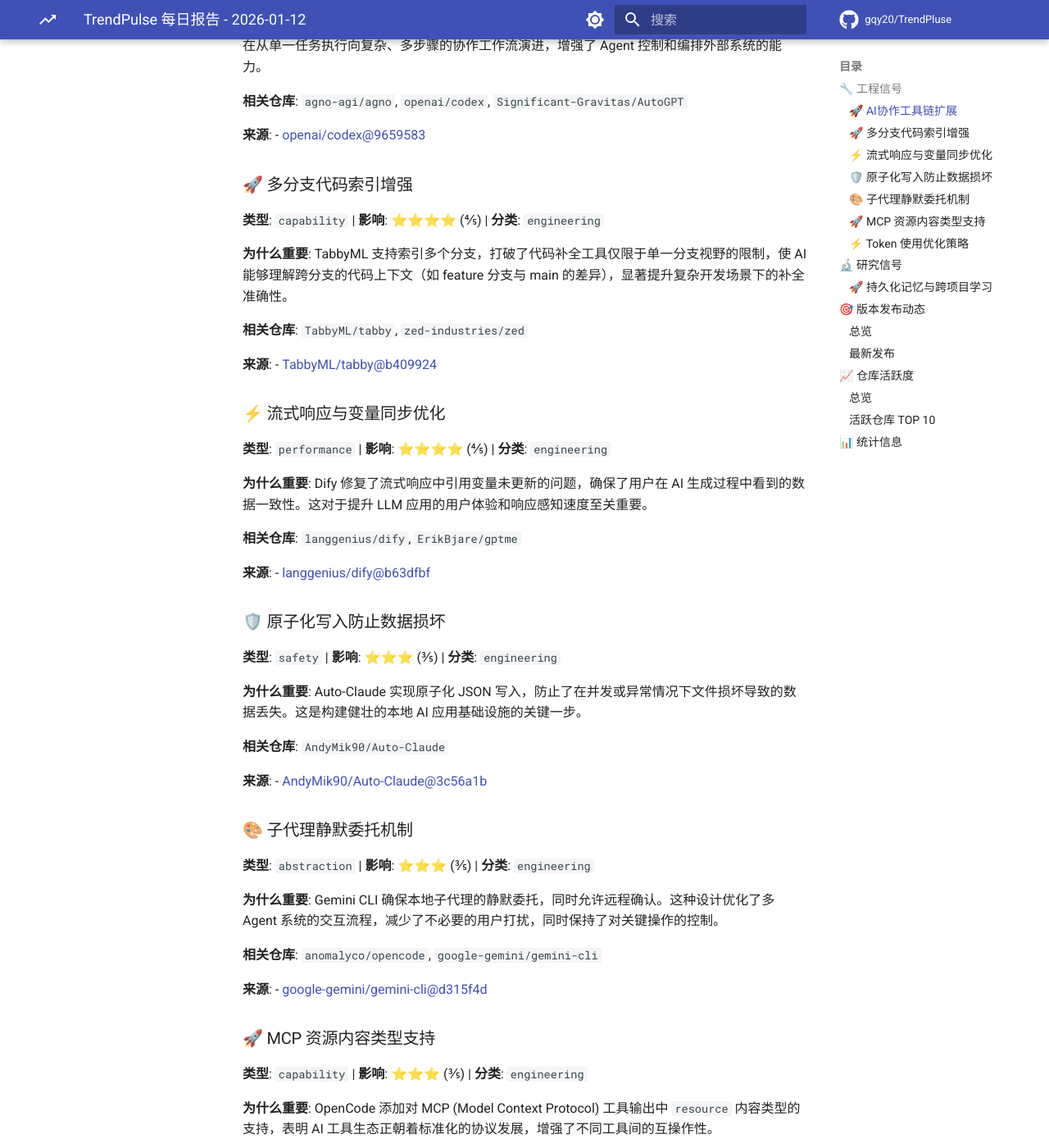
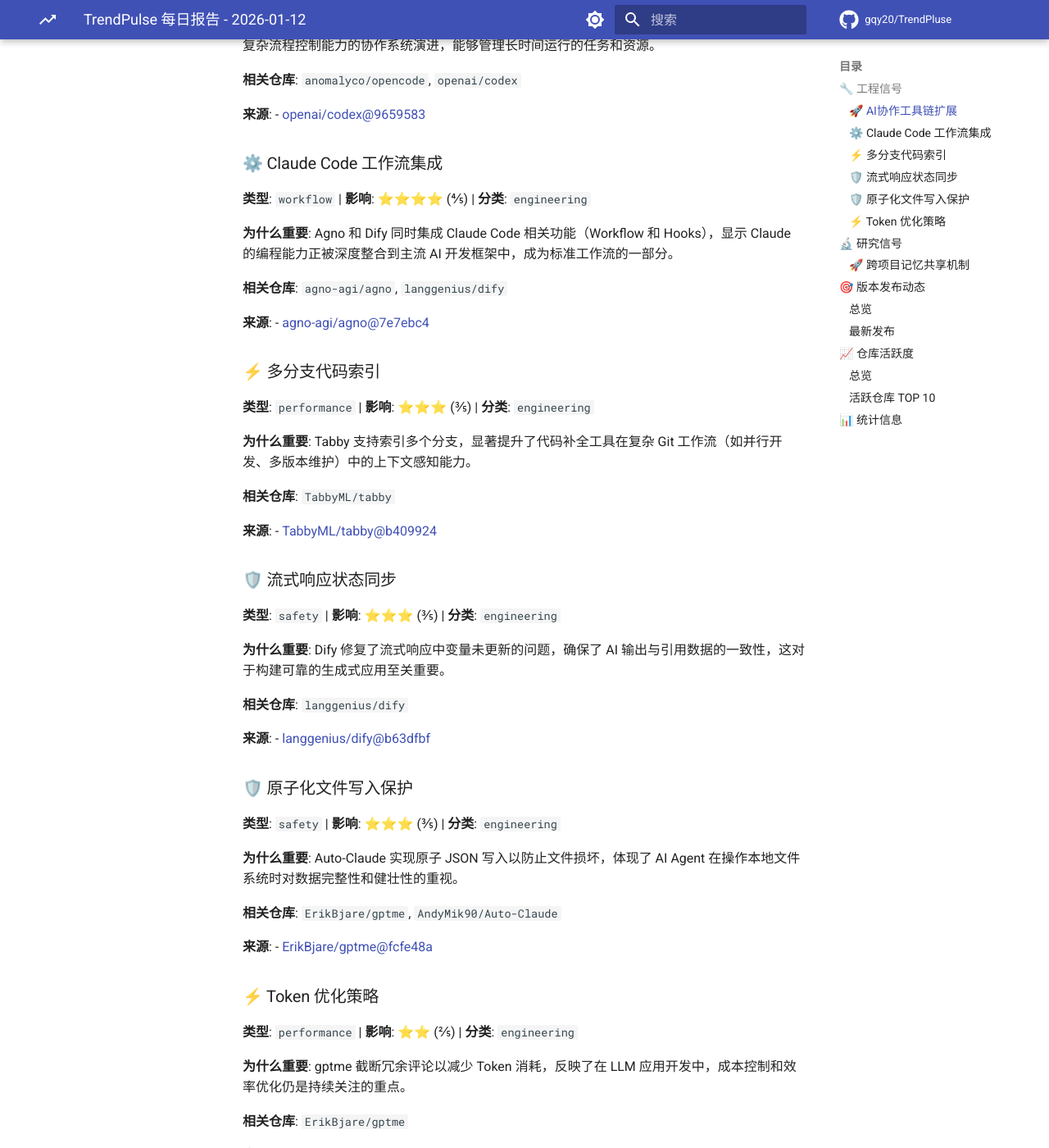
Before and after one commit to gqy20/TrendPluse, an MkDocs documentation site: the page built from docs/reports/report-2026-01-12.md, in a window 1280 px wide and 1400 px high, scrolled down 414 px. Shown: the whole window at 82% size. Built offline with MkDocs 1.6.1 and Material for MkDocs 9.7.7, drawn with Linux system fonts in a browser that asks for light colours; nearby versions of some CDN libraries; library files that are not in the unit come from our copies; comment, search, counter and statistics services are not loaded; some of the changed text lies outside the part shown.

Commit message:
docs: update daily trend report [skip ci]

```diff
--- a/docs/reports/report-2026-01-12.md
+++ b/docs/reports/report-2026-01-12.md
@@ -8,79 +8,67 @@
 
 **类型**: `capability` | **影响**: ⭐⭐⭐⭐⭐ (5/5) | **分类**: `engineering`
 
-**为什么重要**: OpenAI Codex 新增 'close' 和 'wait' 协作工具，并引入测试框架，标志着 AI Agent 正在从单一任务执行向复杂、多步骤的协作工作流演进，增强了 Agent 控制和编排外部系统的能力。
+**为什么重要**: OpenAI Codex 新增 close 和 wait 工具，表明 AI Agent 正在从单纯的代码生成向具备复杂流程控制能力的协作系统演进，能够管理长时间运行的任务和资源。
 
-**相关仓库**: `agno-agi/agno`, `openai/codex`, `Significant-Gravitas/AutoGPT`
+**相关仓库**: `anomalyco/opencode`, `openai/codex`
 
 **来源**:
 - [openai/codex@9659583](https://github.com/openai/codex/commit/9659583559322581b34e732cb6afeda9646de522)
 
 
-### 🚀 多分支代码索引增强
+### ⚙️ Claude Code 工作流集成
 
-**类型**: `capability` | **影响**: ⭐⭐⭐⭐ (4/5) | **分类**: `engineering`
+**类型**: `workflow` | **影响**: ⭐⭐⭐⭐ (4/5) | **分类**: `engineering`
 
-**为什么重要**: TabbyML 支持索引多个分支，打破了代码补全工具仅限于单一分支视野的限制，使 AI 能够理解跨分支的代码上下文（如 feature 分支与 main 的差异），显著提升复杂开发场景下的补全准确性。
+**为什么重要**: Agno 和 Dify 同时集成 Claude Code 相关功能（Workflow 和 Hooks），显示 Claude 的编程能力正被深度整合到主流 AI 开发框架中，成为标准工作流的一部分。
 
-**相关仓库**: `TabbyML/tabby`, `zed-industries/zed`
+**相关仓库**: `agno-agi/agno`, `langgenius/dify`
+
+**来源**:
+- [agno-agi/agno@7e7ebc4](https://github.com/agno-agi/agno/commit/7e7ebc46c37be9ccd09da7f8898f4d86289dc8ba)
+
+
+### ⚡ 多分支代码索引
+
+**类型**: `performance` | **影响**: ⭐⭐⭐ (3/5) | **分类**: `engineering`
+
+**为什么重要**: Tabby 支持索引多个分支，显著提升了代码补全工具在复杂 Git 工作流（如并行开发、多版本维护）中的上下文感知能力。
+
+**相关仓库**: `TabbyML/tabby`
 
 **来源**:
 - [TabbyML/tabby@b409924](https://github.com/TabbyML/tabby/commit/b409924ffebd3dbfa50ec9bf91e0ef934eceb067)
 
 
-### ⚡ 流式响应与变量同步优化
+### 🛡️ 流式响应状态同步
 
-**类型**: `performance` | **影响**: ⭐⭐⭐⭐ (4/5) | **分类**: `engineering`
+**类型**: `safety` | **影响**: ⭐⭐⭐ (3/5) | **分类**: `engineering`
 
-**为什么重要**: Dify 修复了流式响应中引用变量未更新的问题，确保了用户在 AI 生成过程中看到的数据一致性。这对于提升 LLM 应用的用户体验和响应感知速度至关重要。
+**为什么重要**: Dify 修复了流式响应中变量未更新的问题，确保了 AI 输出与引用数据的一致性，这对于构建可靠的生成式应用至关重要。
 
-**相关仓库**: `langgenius/dify`, `ErikBjare/gptme`
+**相关仓库**: `langgenius/dify`
 
 **来源**:
 - [langgenius/dify@b63dfbf](https://github.com/langgenius/dify/commit/b63dfbf654ed2191aa94aa4bcf8d09c09cc90759)
 
 
-### 🛡️ 原子化写入防止数据损坏
+### 🛡️ 原子化文件写入保护
 
 **类型**: `safety` | **影响**: ⭐⭐⭐ (3/5) | **分类**: `engineering`
 
-**为什么重要**: Auto-Claude 实现原子化 JSON 写入，防止了在并发或异常情况下文件损坏导致的数据丢失。这是构建健壮的本地 AI 应用基础设施的关键一步。
+**为什么重要**: Auto-Claude 实现原子 JSON 写入以防止文件损坏，体现了 AI Agent 在操作本地文件系统时对数据完整性和健壮性的重视。
 
-**相关仓库**: `AndyMik90/Auto-Claude`
+**相关仓库**: `ErikBjare/gptme`, `AndyMik90/Auto-Claude`
 
 **来源**:
-- [AndyMik90/Auto-Claude@3c56a1b](https://github.com/AndyMik90/Auto-Claude/commit/3c56a1ba32b54dc384c5197030c16adf39598b91)
+- [ErikBjare/gptme@fcfe48a](https://github.com/ErikBjare/gptme/commit/fcfe48aade8ce5630c81454ed46928d15b5d44e7)
 
 
-### 🎨 子代理静默委托机制
+### ⚡ Token 优化策略
 
-**类型**: `abstraction` | **影响**: ⭐⭐⭐ (3/5) | **分类**: `engineering`
+**类型**: `performance` | **影响**: ⭐⭐ (2/5) | **分类**: `engineering`
 
-**为什么重要**: Gemini CLI 确保本地子代理的静默委托，同时允许远程确认。这种设计优化了多 Agent 系统的交互流程，减少了不必要的用户打扰，同时保持了对关键操作的控制。
-
-**相关仓库**: `anomalyco/opencode`, `google-gemini/gemini-cli`
-
-**来源**:
-- [google-gemini/gemini-cli@d315f4d](https://github.com/google-gemini/gemini-cli/commit/d315f4d3dad7d6be1f51a0c0ce54b72958b1de09)
-
-
-### 🚀 MCP 资源内容类型支持
-
-**类型**: `capability` | **影响**: ⭐⭐⭐ (3/5) | **分类**: `engineering`
-
-**为什么重要**: OpenCode 添加对 MCP (Model Context Protocol) 工具输出中 `resource` 内容类型的支持，表明 AI 工具生态正朝着标准化的协议发展，增强了不同工具间的互操作性。
-
-**相关仓库**: `anomalyco/opencode`
-
-**来源**:
-- [anomalyco/opencode@8b9a85b](https://github.com/anomalyco/opencode/commit/8b9a85b7e7278813cd6be733d7cd67ef3ea24972)
-
-
-### ⚡ Token 使用优化策略
-
-**类型**: `performance` | **影响**: ⭐⭐⭐ (3/5) | **分类**: `engineering`
-
-**为什么重要**: gptme 通过截断冗余注释体来减少 Token 使用。在 LLM 成本和延迟仍是主要瓶颈的背景下，这种针对上下文长度的优化策略对于提升应用效率非常实用。
+**为什么重要**: gptme 截断冗余评论以减少 Token 消耗，反映了在 LLM 应用开发中，成本控制和效率优化仍是持续关注的重点。
 
 **相关仓库**: `ErikBjare/gptme`
 
@@ -90,13 +78,13 @@
 
 ## 🔬 研究信号
 
-### 🚀 持久化记忆与跨项目学习
+### 🚀 跨项目记忆共享机制
 
 **类型**: `capability` | **影响**: ⭐⭐⭐⭐ (4/5) | **分类**: `research`
 
-**为什么重要**: Auto-Claude 引入跨规格的共享项目级记忆，解决了 AI Agent 在长期任务中遗忘上下文的痛点，使 Agent 能够在不同任务间积累和复用知识，向持续学习迈进。
+**为什么重要**: Auto-Claude 引入跨规范学习的项目级共享记忆，解决了 AI Agent 在长期任务中遗忘上下文的核心痛点，向持续学习迈进了一步。
 
-**相关仓库**: `AndyMik90/Auto-Claude`, `agno-agi/agno`
+**相关仓库**: `agno-agi/agno`, `AndyMik90/Auto-Claude`
 
 **来源**:
 - [AndyMik90/Auto-Claude@0c139ad](https://github.com/AndyMik90/Auto-Claude/commit/0c139add1e258868d84e628cf70007f16a1b1e22)
@@ -119,12 +107,12 @@
 **变更类型**: ✨ improvement
 
 **变更摘要**:
-- 重构代码架构：新增 NewVendorPluginBase 工厂函数，消除了 8 个 AI 供应商实现中的重复样板代码
-- 更新了 anthropic、bedrock、gemini、lmstudio、ollama、openai、perplexity、vertexai 共 8 个供应商文件以使用新的工厂函数
-- 为新增的工厂函数添加了 3 个测试用例
-- 文档更新：在 README 中添加了 GitHub 赞助支持部分
+- 重构：新增 NewVendorPluginBase 工厂函数，减少8个AI供应商实现的重复代码
+- 统一更新8个供应商文件（anthropic、bedrock、gemini、lmstudio、ollama、openai、perplexity、vertexai）
+- 为新增工厂函数添加3个测试用例
+- 文档：在 README 中添加 GitHub 赞助支持部分
 
-本次更新主要进行了代码重构优化，通过引入统一的工厂函数 NewVendorPluginBase，成功消除了 8 个 AI 供应商插件实现中的重复样板代码，提升了代码的可维护性。同时更新了相关文档，增加了项目赞助支持说明。
+本次更新主要是代码重构优化，通过引入统一的工厂函数消除了8个AI供应商实现中的重复样板代码，提升了代码可维护性。同时为README添加了赞助支持说明，寻求社区支持项目的持续发展。
 
 **资产**: 9 个文件
 
@@ -138,11 +126,12 @@
 
 **变更摘要**:
 - MCP 工具支持资源内容类型输出
-- TUI 增强鼠标交互：自动补全、问题工具支持悬停点击
-- 修复 TUI 多项问题：单行粘贴光标位置、斜杠命令高亮跳动
+- TUI 增强鼠标交互支持（自动完成、问题工具、子代理导航等）
 - 桌面端新增图片附件预览功能
+- 修复多项 TUI 体验问题（光标位置、斜杠命令、单行粘贴等）
+- 改进外部目录权限检查和事件流处理
 
-本次 v1.1.14 版本主要增强了 TUI 和桌面端的用户体验。TUI 界面新增了多处鼠标悬停和点击支持（自动补全、问题工具、子代理导航），修复了光标定位和命令高亮等交互问题，桌面端则新增了图片附件预览功能。同时核心层面增加了 MCP 工具对资源内容类型的支持，改进了外部目录权限检查逻辑。
+这是一个功能增强版本，主要为 TUI 和 Desktop 界面带来显著改进。新增了 MCP 资源内容类型支持、全面的鼠标交互功能以及桌面端图片预览能力，同时修复了多项影响用户体验的问题。社区贡献者众多，体现了活跃的开源生态。
 
 **资产**: 20 个文件
 
```
Also changed, not shown: other parts of docs/reports/report-2026-01-12.md (+2 -2 lines), docs/reports/index.md (+1 -1 lines), reports/report-2026-01-12.md (+43 -54 lines), 1 other file.
